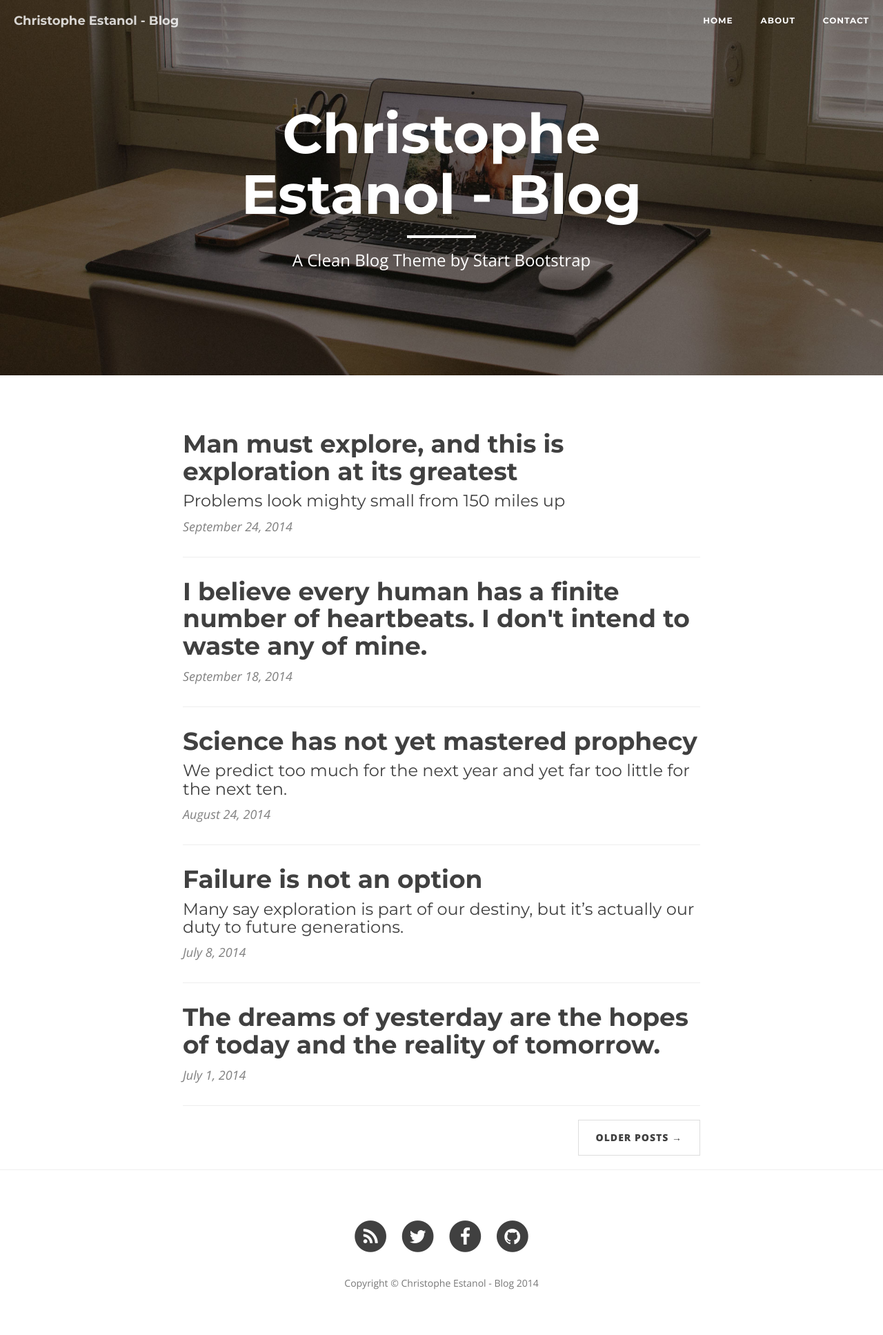
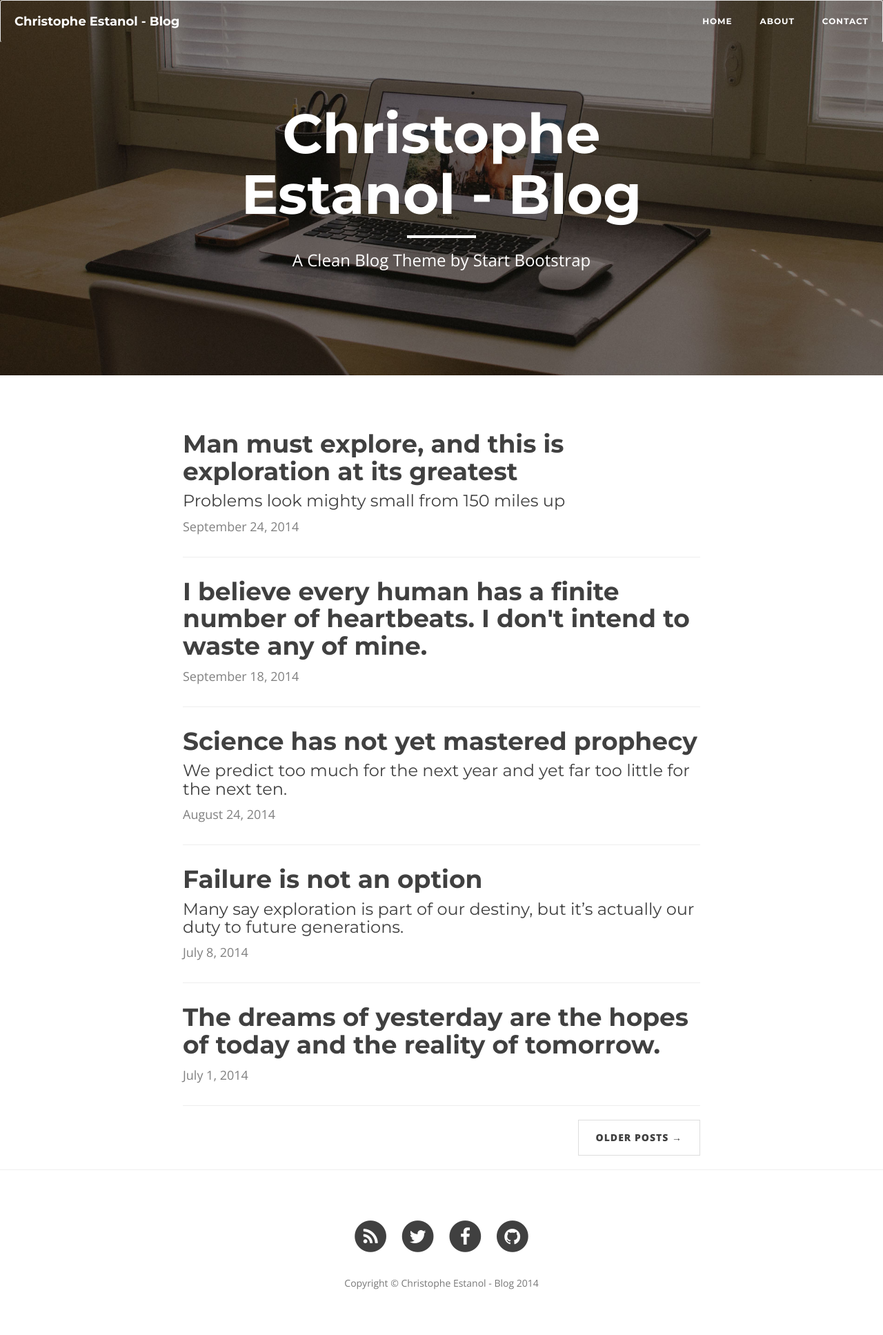
Before and after one commit to ChrisEstanol/ce-blog, a Jekyll site: the page built from index.html, in a window 1280 px wide. Shown: the whole page at 69% size. Built offline with Jekyll 4.4.1, drawn with Linux system fonts in a browser that asks for light colours; nearby versions of some CDN libraries; the list of posts is cut into pages by our own code.

Commit message:
Simplified version of navbar

```diff
--- a/_includes/nav.html
+++ b/_includes/nav.html
@@ -1,19 +1,10 @@
 <!-- Navigation -->
-<nav class="navbar navbar-default navbar-custom navbar-fixed-top">
+<nav class="navbar navbar-default navbar-custom">
   <div class="container-fluid">
-        <!-- Brand and toggle get grouped for better mobile display -->
-        <div class="navbar-header page-scroll">
-            <button type="button" class="navbar-toggle" data-toggle="collapse" data-target="#bs-example-navbar-collapse-1">
-                <span class="sr-only">Toggle navigation</span>
-                <span class="icon-bar"></span>
-                <span class="icon-bar"></span>
-                <span class="icon-bar"></span>
-            </button>
+    <div class="navbar-header">
       <a class="navbar-brand" href="{{ site.baseurl }}/">{{ site.title }}</a>
     </div>
-
-        <!-- Collect the nav links, forms, and other content for toggling -->
-        <div class="collapse navbar-collapse" id="bs-example-navbar-collapse-1">
+    <div>
       <ul class="nav navbar-nav navbar-right">
         <li>
           <a href="{{ site.baseurl }}/">Home</a>
@@ -25,7 +16,5 @@
         {% endif %}{% endfor %}
       </ul>
     </div>
-        <!-- /.navbar-collapse -->
   </div>
-    <!-- /.container -->
 </nav>
--- a/css/clean-blog.css
+++ b/css/clean-blog.css
@@ -226,7 +226,6 @@
 .post-preview > .post-meta {
   color: #808080;
   font-size: 18px;
-  font-style: italic;
   margin-top: 0;
 }
 .post-preview > .post-meta > a {
```
Also changed, not shown: 12 other files. Lines whose indentation alone changed are shown as unchanged.
